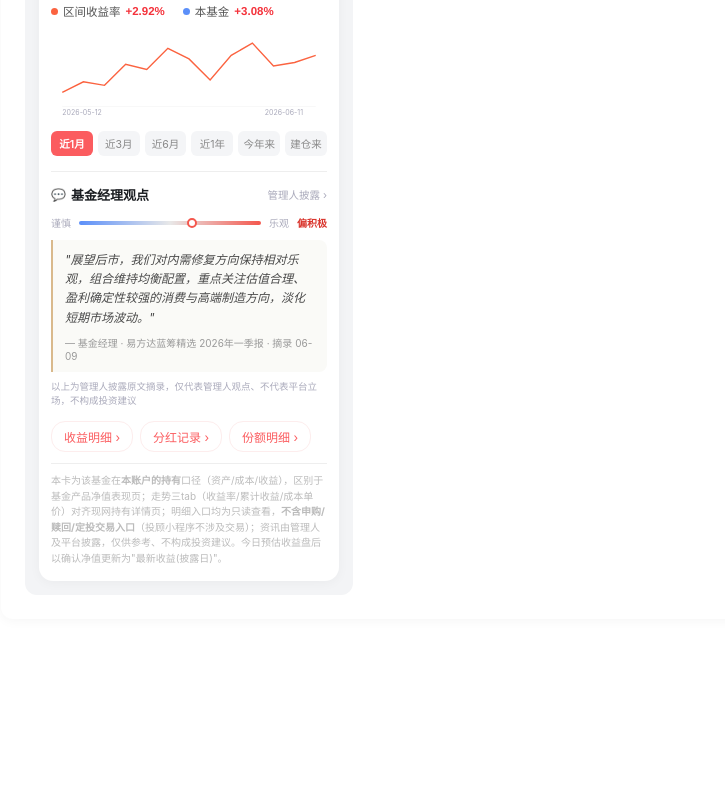
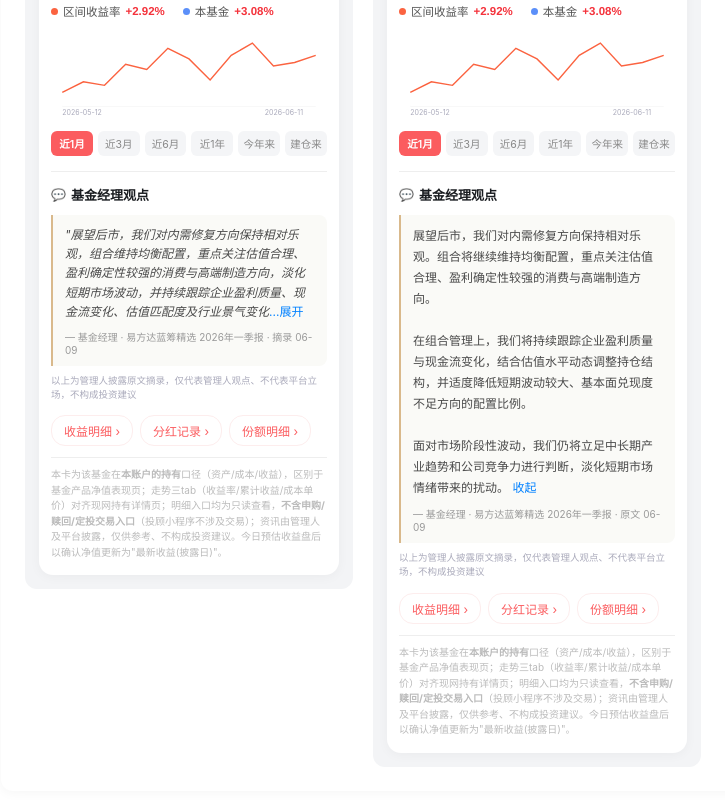
Before and after one commit to wuyu-learn/AccountDiagnosis, a plain HTML site: page modular-account-diagnosis/new/sections/acc03-fund-holding.html in a window 1280 px wide. Shown: the part 600-1400 px from the top of the page, without its empty margins (15-740 px from the left). Before the commit the page ends 1239 px from the top, so only its background shows below. Drawn offline with Linux system fonts and the light colour scheme.

Commit message:
Refine ACC-03 and ACC-19 card layouts

```diff
--- a/modular-account-diagnosis/new/sections/acc03-fund-holding.html
+++ b/modular-account-diagnosis/new/sections/acc03-fund-holding.html
@@ -69,17 +69,10 @@
           </div><!--pnid:jWl3Z3qdvECrVpRjsRpCFq-->
 
           <div data-page-node-id="rpoa3l6YddXOjUFG8RtGSn" style="border-top:0.5px solid #EEE; margin-top:15px; padding-top:13px"><!--pnid:E2K3knCjoshWAA1qovNf4T-->
-            <div data-page-node-id="bGcGcFxV1oLihBgCQJAZp3" style="justify-content:space-between; margin-bottom:11px; display:flex; align-items:center"><span data-page-node-id="L2EAcI2UZaDy3XsGJCHhIq" style="display:flex; align-items:center; gap:5px; font-size:13px; color:#1A1D21; font-weight:600"><span data-page-node-id="Nbvdjj37Zpa0cuZszvqhpT" style="font-size:12px"><!--pnid:AlFnzW1G3MWCzFcymHWARJ-->💬</span><!--pnid:luj0fTcI0V7mXRNc5MAzvj-->基金经理观点</span><span data-page-node-id="cI8pUZdZ5VsstROETb2qEe" style="font-size:10.5px; color:#AAB"><!--pnid:X8UpZ5NsND4PqHwEhkvdJj-->管理人披露 ›</span></div><!--pnid:zlgUVwFsWGeSXzU5JiReMB-->
-            <!--pnid:CoiScrQC3DIEsuFQaPl8GT--><!-- 情绪刻度 --><!--pnid:gUmhY2LO6RKOvBpKBSz6r2-->
-            <div data-page-node-id="wjyZunEznlkHU0sfWLesj2" style="display:flex; align-items:center; gap:8px; margin-bottom:10px"><!--pnid:vr5rCuwL4F5kmSi9YGHGL3-->
-              <span data-page-node-id="4G3BuByhRE666EU77NcmtB" style="font-size:10px; color:#AAB"><!--pnid:oqFx3nzFaBHmP31Gpcn8If-->谨慎</span><!--pnid:eoHKgMEcik5c52Xl47p5w4-->
-              <div data-page-node-id="tVXUBkeFS8nEe8S0p6gHF7" style="flex:1; height:4px; background:linear-gradient(90deg,#5B8FF9,#E8E8E8,#F4574D); border-radius:2px; position:relative"><span data-page-node-id="YAQmemDBLH2QZBCbHMtyh5" style="background:#fff; border:2px solid #F4574D; transform:translate(-50%,-50%); height:10px; border-radius:50%; position:absolute; left:62%; top:50%; width:10px"></span></div><!--pnid:FCF0hKNQAkiTkvuqNvNfp5-->
-              <span data-page-node-id="T1yDKNhYOM3zQ070f7ii5z" style="font-size:10px; color:#AAB"><!--pnid:ZcSfzufe8KiFbWMxQ7CO5m-->乐观</span><!--pnid:r2pKgszn1Dx7mEyRwNTUxQ-->
-              <span data-page-node-id="p2RgL9QEFjTPca5QdlEUD6" style="font-size:10px; color:#D9342C; font-weight:600"><!--pnid:lq8CBU89jijXYc2HSA1WhO-->偏积极</span><!--pnid:mjSN8kvjP64HAI13c4o9wB-->
-            </div><!--pnid:3jAeM28w3BcVSWgbwQ0qLy-->
+            <div data-page-node-id="bGcGcFxV1oLihBgCQJAZp3" style="justify-content:space-between; margin-bottom:11px; display:flex; align-items:center"><span data-page-node-id="L2EAcI2UZaDy3XsGJCHhIq" style="display:flex; align-items:center; gap:5px; font-size:13px; color:#1A1D21; font-weight:600"><span data-page-node-id="Nbvdjj37Zpa0cuZszvqhpT" style="font-size:12px"><!--pnid:AlFnzW1G3MWCzFcymHWARJ-->💬</span><!--pnid:luj0fTcI0V7mXRNc5MAzvj-->基金经理观点</span></div><!--pnid:zlgUVwFsWGeSXzU5JiReMB-->
             <!--pnid:GDu74jWV3oUj3BYev3JmrV--><!-- 原文引用区 --><!--pnid:uTqIOmPkQ6HKPP4HYp1hVD-->
             <div data-page-node-id="8tJd94aLilTOgjFLun4esD" style="background:#FAFAF7; border-left:2.5px solid #D9B98C; border-radius:0 8px 8px 0; padding:10px 12px"><!--pnid:V8zW1C9Lkw7LXMX3sjzieW-->
-              <div data-page-node-id="cwyCbi4JOA4yaUQ8X4OToz" style="line-height:1.6; font-style:italic; font-size:12px; color:#4A4A4A"><!--pnid:UQRUYHTEHccwnifVgWXvXw-->"展望后市，我们对内需修复方向保持相对乐观，组合维持均衡配置，重点关注估值合理、盈利确定性较强的消费与高端制造方向，淡化短期市场波动。"</div><!--pnid:qyMww0G18sMLt1kDtOPBA6-->
+              <div data-page-node-id="cwyCbi4JOA4yaUQ8X4OToz" style="line-height:1.6; font-style:italic; font-size:12px; color:#4A4A4A"><!--pnid:UQRUYHTEHccwnifVgWXvXw-->"展望后市，我们对内需修复方向保持相对乐观，组合维持均衡配置，重点关注估值合理、盈利确定性较强的消费与高端制造方向，淡化短期市场波动，并持续跟踪企业盈利质量、现金流变化、估值匹配度及行业景气变化<span style="color:#0080FF; font-style:normal; white-space:nowrap">...展开</span></div><!--pnid:qyMww0G18sMLt1kDtOPBA6-->
               <div data-page-node-id="sE5jEETjr0gD6vW91gpjre" style="color:#999; margin-top:8px; font-size:10px"><!--pnid:G8EOjDFy1nFbzCNsyZY0mR-->— 基金经理 · 易方达蓝筹精选 2026年一季报 · 摘录 06-09</div><!--pnid:fetnXBnfu0Xdt1mTyAxmnw-->
             </div><!--pnid:q4kgqXduAlhxYgiqMmmAJD-->
             <div data-page-node-id="ilDbRWOp01tiVFF3OAEQH7" style="margin-top:8px; font-size:9.5px; color:#AAB; line-height:1.5"><!--pnid:4GVHEQEghh4Hd0t0dbzzj8-->以上为管理人披露原文摘录，仅代表管理人观点、不代表平台立场，不构成投资建议</div><!--pnid:29U9Gcoai2OU5ax4u8pzNV-->
@@ -89,12 +82,45 @@
         </div><!--pnid:pl46R6lGxXSWdnlahwJK9x-->
       </div></div><!--pnid:KFcsYBqnTDSrSThISC1PQc-->
     </div><!--pnid:ZVUvuE2B5g3jenaiiGxBfA-->
+    <div class="state-box">
+      <div class="state-label">基金经理观点展开态</div>
+      <div class="state-desc">完整保留持有详情卡，仅展开基金经理观点</div>
+      <div class="preview-box"><div class="card-preview" id="acc03-expanded-preview"></div></div>
+    </div>
 </div><!--pnid:wCJ5FbM7XXnnsH1eGhgiaC-->
 
 
 <!--pnid:hzcGwAgYrTZ72YscYMknwV-->
 </section>
 </div>
+<script>
+  (() => {
+    const sourceCard = document.querySelector('#acc03 .state-box:first-child .card');
+    const expandedPreview = document.getElementById('acc03-expanded-preview');
+    if (!sourceCard || !expandedPreview) return;
+
+    const expandedCard = sourceCard.cloneNode(true);
+    expandedCard.querySelectorAll('[data-page-node-id]').forEach((node) => node.removeAttribute('data-page-node-id'));
+
+    const quote = expandedCard.querySelector('[data-page-node-id="cwyCbi4JOA4yaUQ8X4OToz"]')
+      || expandedCard.querySelector('[style*="font-style:italic"]');
+    if (quote) {
+      quote.style.fontStyle = 'normal';
+      quote.style.lineHeight = '1.75';
+      quote.innerHTML = '展望后市，我们对内需修复方向保持相对乐观。组合将继续维持均衡配置，重点关注估值合理、盈利确定性较强的消费与高端制造方向。<br><br>在组合管理上，我们将持续跟踪企业盈利质量与现金流变化，结合估值水平动态调整持仓结构，并适度降低短期波动较大、基本面兑现度不足方向的配置比例。<br><br>面对市场阶段性波动，我们仍将立足中长期产业趋势和公司竞争力进行判断，淡化短期市场情绪带来的扰动。<span style="color:#0080FF;white-space:nowrap"> 收起</span>';
+    }
+
+    const managerSection = Array.from(expandedCard.querySelectorAll('div')).find((node) =>
+      node.textContent.includes('基金经理观点') && node.style.borderTop
+    );
+    if (managerSection) {
+      const attribution = managerSection.querySelector('[style*="color:#999"]');
+      if (attribution) attribution.textContent = '— 基金经理 · 易方达蓝筹精选 2026年一季报 · 原文 06-09';
+    }
+
+    expandedPreview.appendChild(expandedCard);
+  })();
+</script>
 <script src="../assets/js/calendars.js"></script>
 <script src="../assets/js/section-frame.js"></script>
 </body>
```
Also changed, not shown: modular-account-diagnosis/new/sections/acc19-fund-holding-summary.html (+6 -6 lines).
